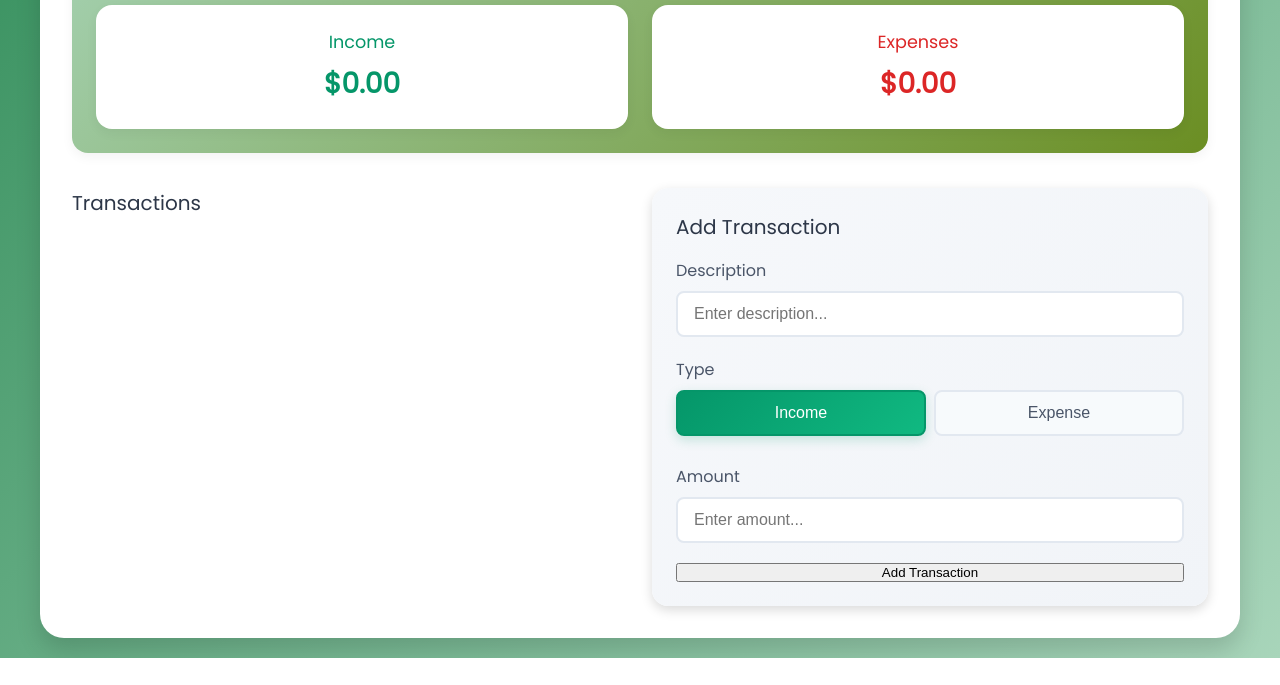
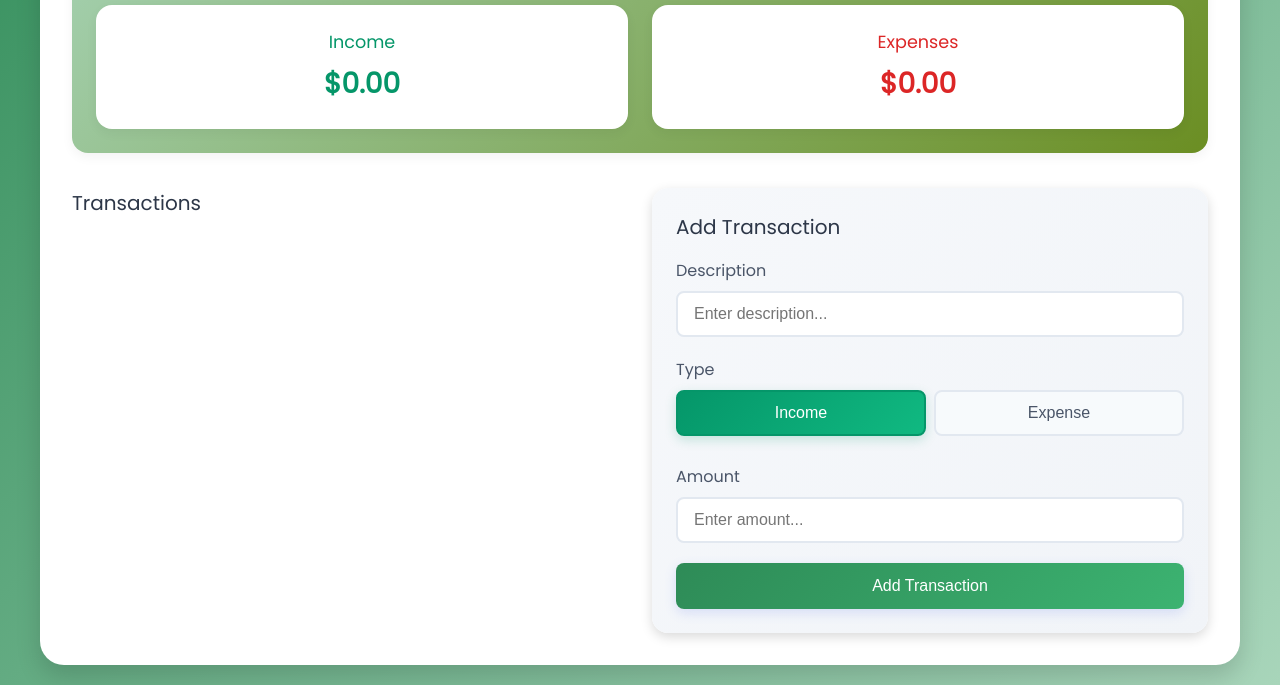
Before and after one commit to MarinovM03/mini-web-projects, a plain HTML site: page Expense Tracker/index.html in a window 1280 px wide. Shown: the part 301-986 px from the top of the page. Before the commit the page ends 959 px from the top, so only its background shows below. Drawn offline with Linux system fonts and the light colour scheme.

Commit message:
Add type submit button styles

```diff
--- a/Expense Tracker/style.css
+++ b/Expense Tracker/style.css
@@ -315,3 +315,27 @@ small {
     margin-top: 4px;
     display: block;
 }
+
+button[type="submit"] {
+    width: 100%;
+    padding: 14px;
+    background: linear-gradient(135deg, #2e8b57 0%, #3cb371 100%);
+    color: white;
+    border: none;
+    border-radius: 8px;
+    cursor: pointer;
+    font-size: 1rem;
+    font-weight: 500;
+    transition: all 0.2s ease;
+    box-shadow: 0 4px 12px rgba(102, 126, 234, 0.2);
+    margin-top: auto;
+}
+
+button[type="submit"]:hover {
+    transform: translateY(-2px);
+    box-shadow: 0 6px 16px rgba(102, 126, 234, 0.3);
+}
+
+button[type="submit"]:active {
+    transform: translateY(0);
+}
```
